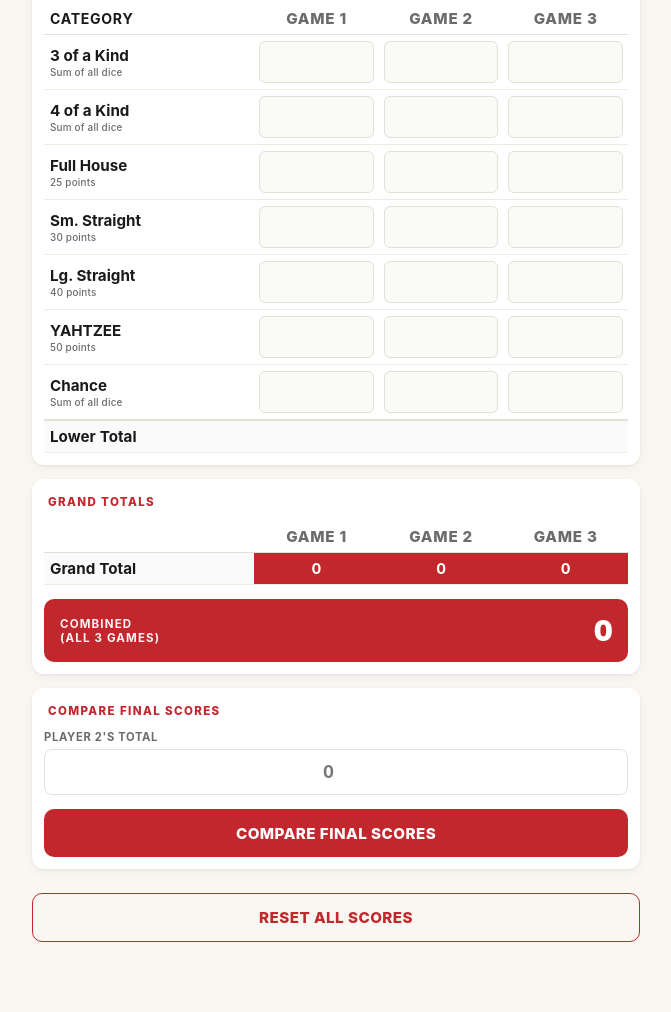
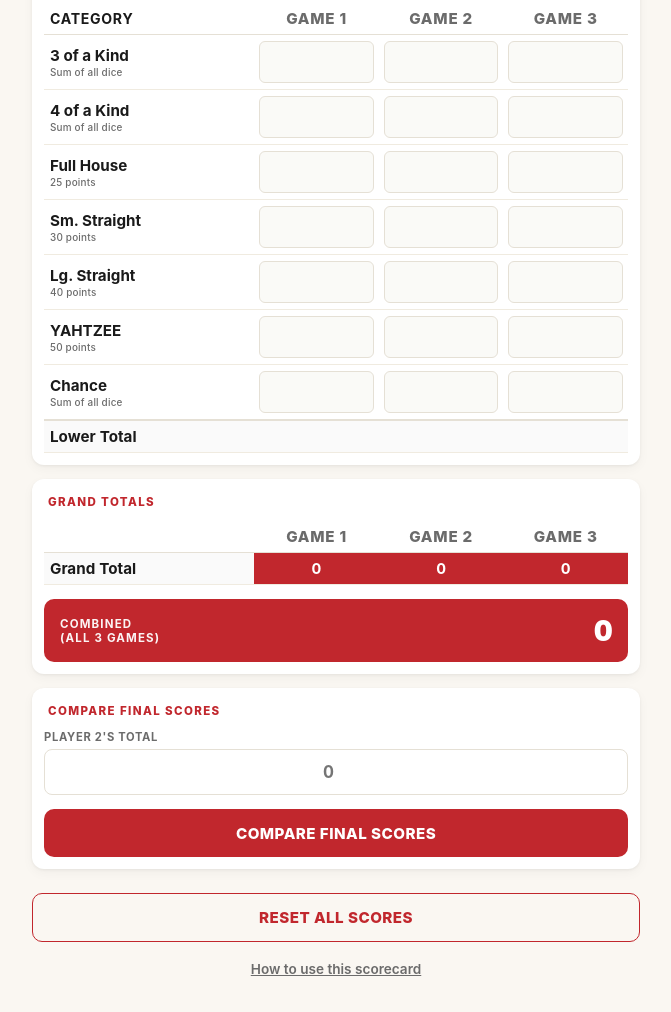
Before and after one commit to UGL13RTH4NU/Yahtzee, a plain HTML site: page index.html in a window 1280 px wide. Shown: the part 835-1847 px from the top of the page, without its empty margins (304-975 px from the left). Before the commit the page ends 1817 px from the top, so only its background shows below. Drawn offline with Linux system fonts and the light colour scheme.

Commit message:
Add instructions link to scorecard in footer
Added a link to instructions for using the scorecard.

```diff
--- a/index.html
+++ b/index.html
@@ -583,6 +583,13 @@
 
     <div class="footer-actions">
       <button class="secondary" id="resetBtn">Reset All Scores</button>
+
+      <!-- New Instructions Link -->
+      <div style="text-align: center; margin-top: 16px;">
+        <a href="https://github.com/UGL13RTH4NU/Yahtzee#readme" target="_blank" rel="noopener noreferrer" style="color: var(--ink-soft); font-size: 0.85rem; font-weight: 600; text-decoration: underline;">
+          How to use this scorecard
+        </a>
+      </div>
     </div>
   </div>
 
```
